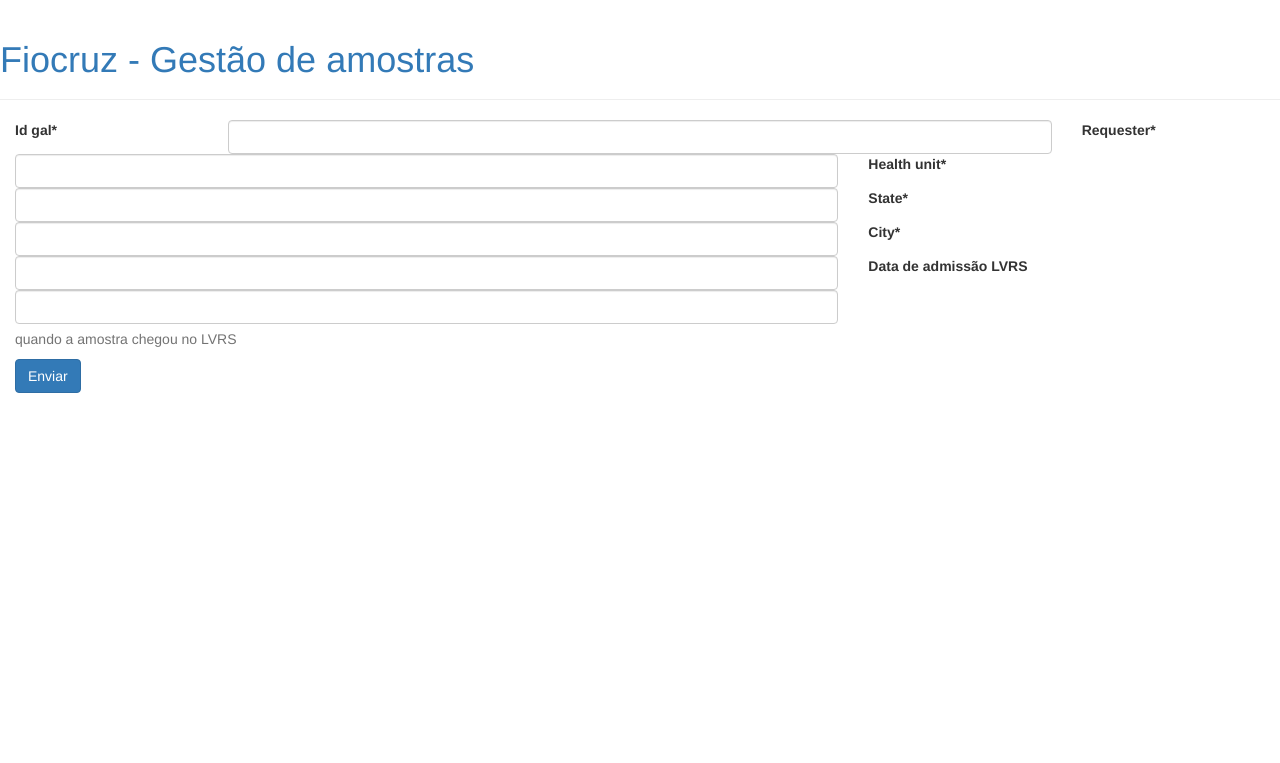
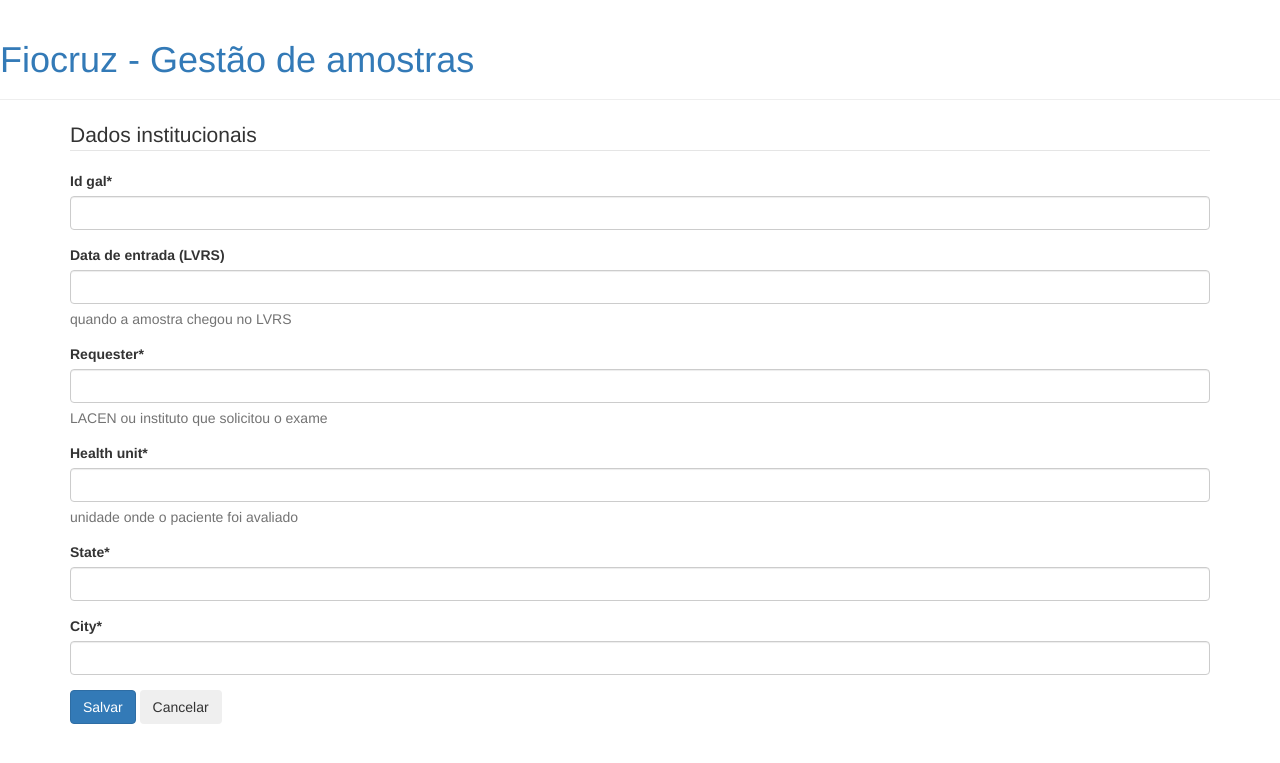
Before and after one commit to gems-uff/labsys, a Django app: page /admission_notes/create in a window 1280 px wide. Shown: the top 763 px of the page. Run offline with Django 3.2, Linux system fonts and the light colour scheme; some libraries are stand-ins or nearby versions.

Commit message:
:rocket: Add Bootstrap to my form

```diff
--- a/admission_notes/forms.py
+++ b/admission_notes/forms.py
@@ -1,7 +1,8 @@
 from django import forms
 
 from crispy_forms.helper import FormHelper
-from crispy_forms.layout import Submit, Layout
+from crispy_forms.layout import Layout, Fieldset, Submit, Button
+from crispy_forms.bootstrap import FormActions
 
 from .models import AdmissionNote
 
@@ -16,21 +17,24 @@ class AdmissionNoteForm(forms.ModelForm):
 
     def __init__(self, *args, **kwargs):
         super(AdmissionNoteForm, self).__init__(*args, **kwargs)
-        # Builds automacally using default
-        #self.helper = FormHelper(self)
-        # If you want to manipulate some bits of a big layout,
-        # use dynamic layouts (Docs)
-        # FormHelper attributes:
-        # http://django-crispy-forms.readthedocs.io/en/latest/form_helper.html
         self.helper = FormHelper()
-        # self.helper.form_action = 'admission_notes:create'
-        #self.helper.form_method = 'post'
-        # action set to reverse('<form_action>')
         self.helper.form_tag = False
-        self.helper.form_id = 'id-admissionNoteForm'
-        self.helper.form_class = 'form-horizontal'
-        self.helper.label_class= 'col-lg-2'
-        self.helper.field_class = 'col-lg-8'
-        self.helper.add_input(Submit('submit', 'Enviar'))
+
+
+        self.helper.layout = Layout(
+            Fieldset(
+                'Dados institucionais',
+                'id_gal',
+                'admission_date',
+                'requester',
+                'health_unit',
+                'state',
+                'city',
+            ),
+            FormActions(
+                Submit('save', 'Salvar'),
+                Button('cancel', 'Cancelar'),
+            ),
+        )
 
         self.fields['admission_date'].input_formats = DATE_INPUT_FORMATS
--- a/admission_notes/models.py
+++ b/admission_notes/models.py
@@ -6,12 +6,18 @@ from django.db import models
 
 class AdmissionNote(models.Model):
     id_gal = models.CharField(max_length=30)
-    requester = models.CharField(max_length=255)
-    health_unit = models.CharField(max_length=255)
+    requester = models.CharField(
+        max_length=255,
+        help_text="LACEN ou instituto que solicitou o exame",
+    )
+    health_unit = models.CharField(
+        max_length=255,
+        help_text="unidade onde o paciente foi avaliado",
+    )
     state = models.CharField(max_length=2)
     city = models.CharField(max_length=255)
     admission_date = models.DateField(
-        verbose_name="Data de admissão LVRS",
+        verbose_name="Data de entrada (LVRS)",
         help_text="quando a amostra chegou no LVRS",
         null=True,
         blank=True,
--- a/admission_notes/templates/admission_notes/create.html
+++ b/admission_notes/templates/admission_notes/create.html
@@ -2,9 +2,10 @@
 {% load crispy_forms_tags %}
 
 {% block body-content %}
-
-<form action="{% url 'admission_notes:create' %}" method="post">
-  {% crispy admission_note_form %}
-</form>
+  <div class="container">
+    <form action="{% url 'admission_notes:create' %}" method="post">
+      {% crispy admission_note_form %}
+    </form>
+  </div>
 
 {% endblock body-content %}
```
